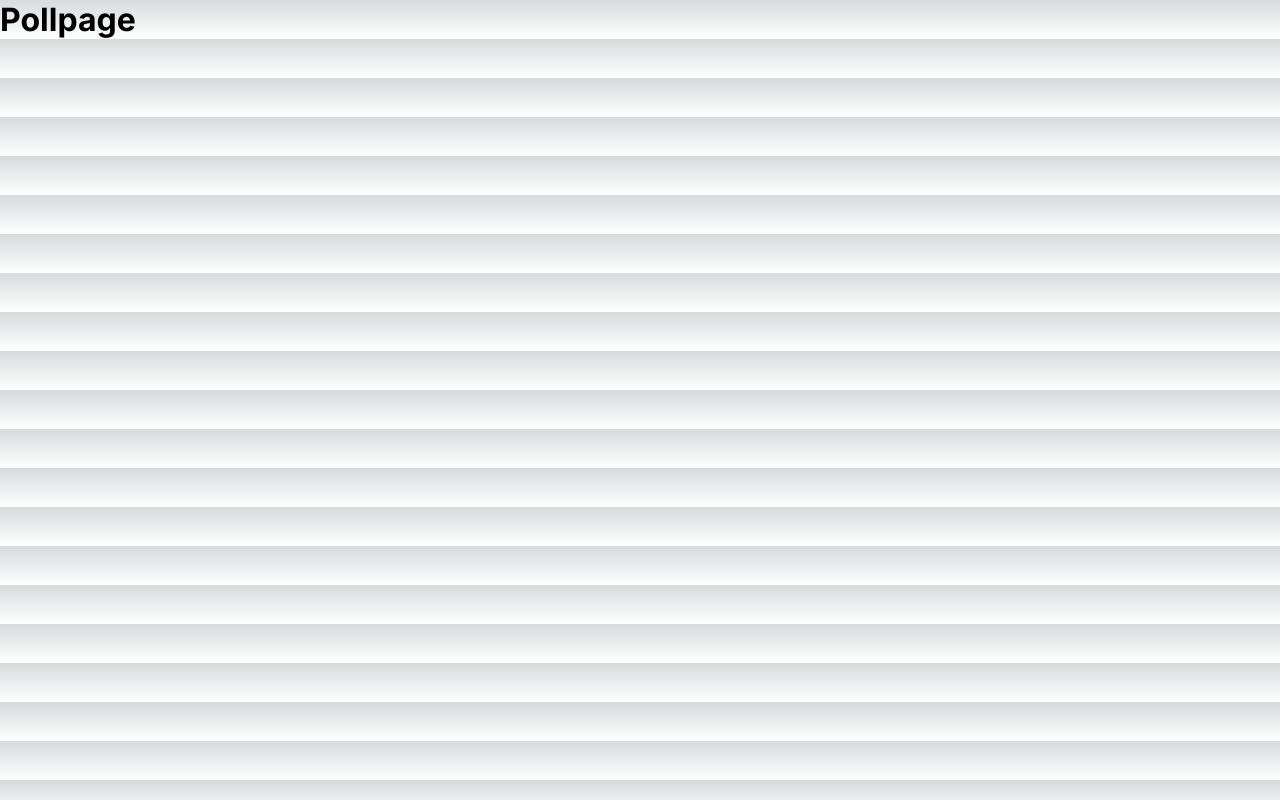
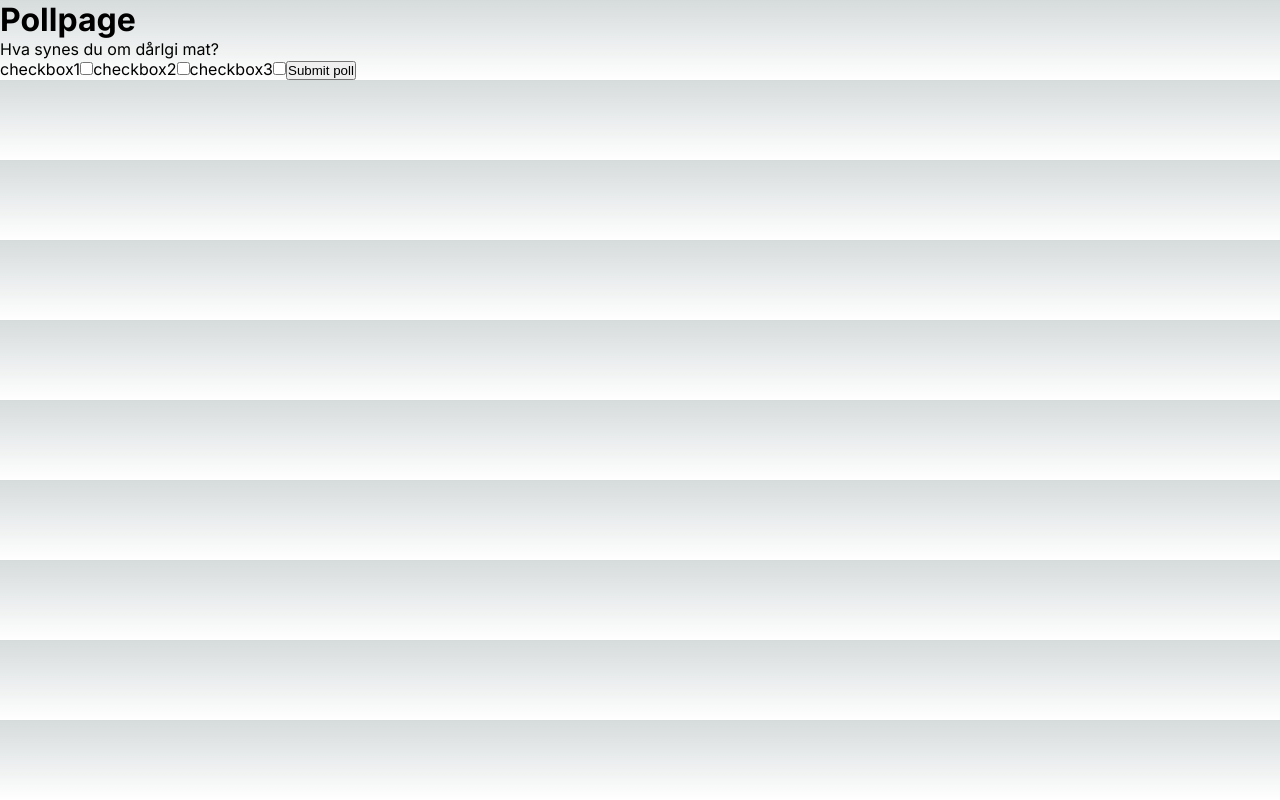
Before and after one commit to Cryxen/next-api-oblig, a Next.js app: page /poll in a window 1280 px wide. Built offline with nearby package versions, Linux system fonts and the light colour scheme.

Commit message:
Made dummy poll page

```diff
--- a/src/app/poll/page.js
+++ b/src/app/poll/page.js
@@ -1,7 +1,35 @@
+"use client"
+
+import { useState } from "react"
+
 const PollPage = () => {
+    const [isChecked, setIsChecked] = useState(false)
+
+    const handleCheckBox = (event) => {
+        console.log(event.target.value)
+    }
+
+    const checkbox1 = "checkbox1"
+    const checkbox2 = "checkbox2"
+    const checkbox3 = "checkbox3"
+
+    const formSubmit = (event) => {
+        console.log("Form submitted")
+        event.preventDefault()
+    }
     return (
         <div className="pollPage">
             <h1>Pollpage</h1>
+            <form onSubmit={formSubmit}>
+                <p>Hva synes du om dårlgi mat?</p>
+                <label htmlFor={checkbox1} >{checkbox1}</label>
+                <input type="checkbox" name={checkbox1} value={checkbox1} onChange={handleCheckBox}/>
+                <label htmlFor={checkbox2}>{checkbox2}</label>
+                <input type="checkbox" name={checkbox2} value={checkbox2} onChange={handleCheckBox}/>
+                <label htmlFor={checkbox3}>{checkbox3}</label>
+                <input type="checkbox" name={checkbox3} value={checkbox3} onChange={handleCheckBox}/>
+                <button type="submit">Submit poll</button>
+            </form>
         </div>
     )
 }
```
